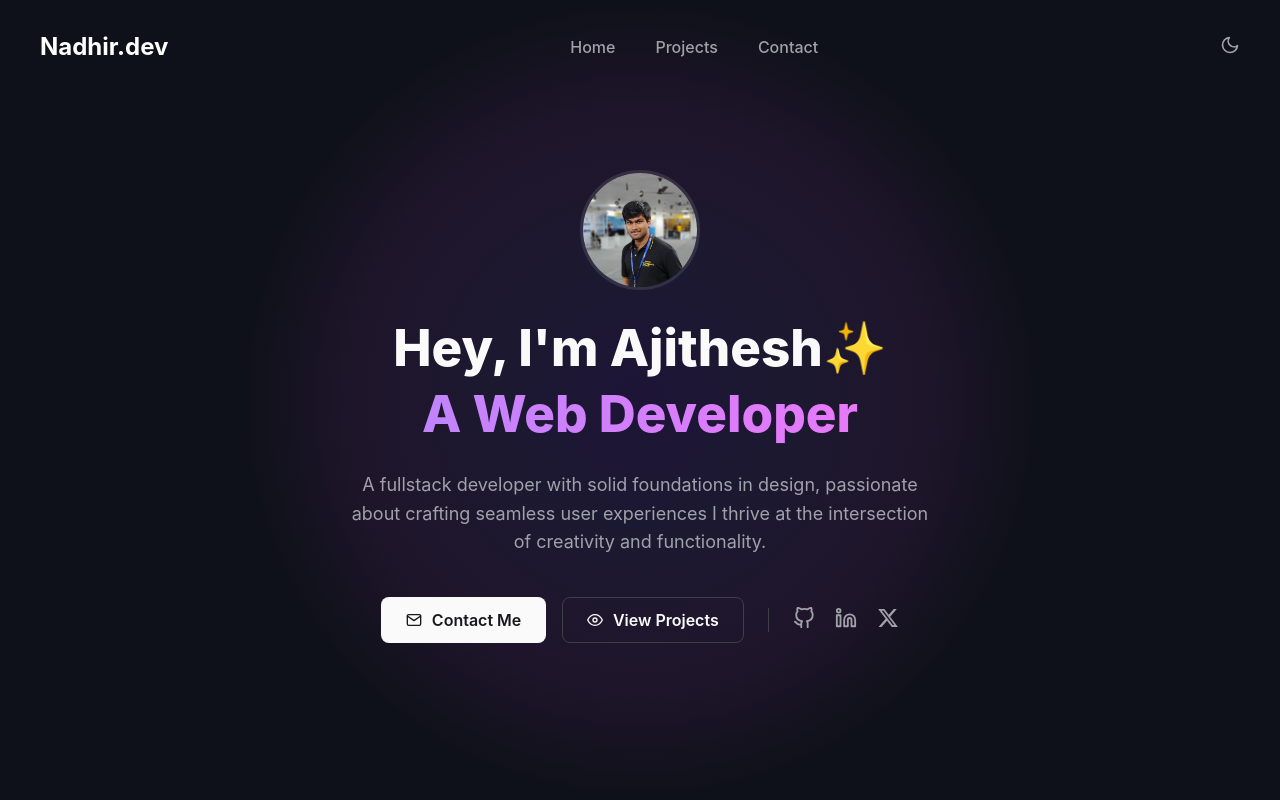
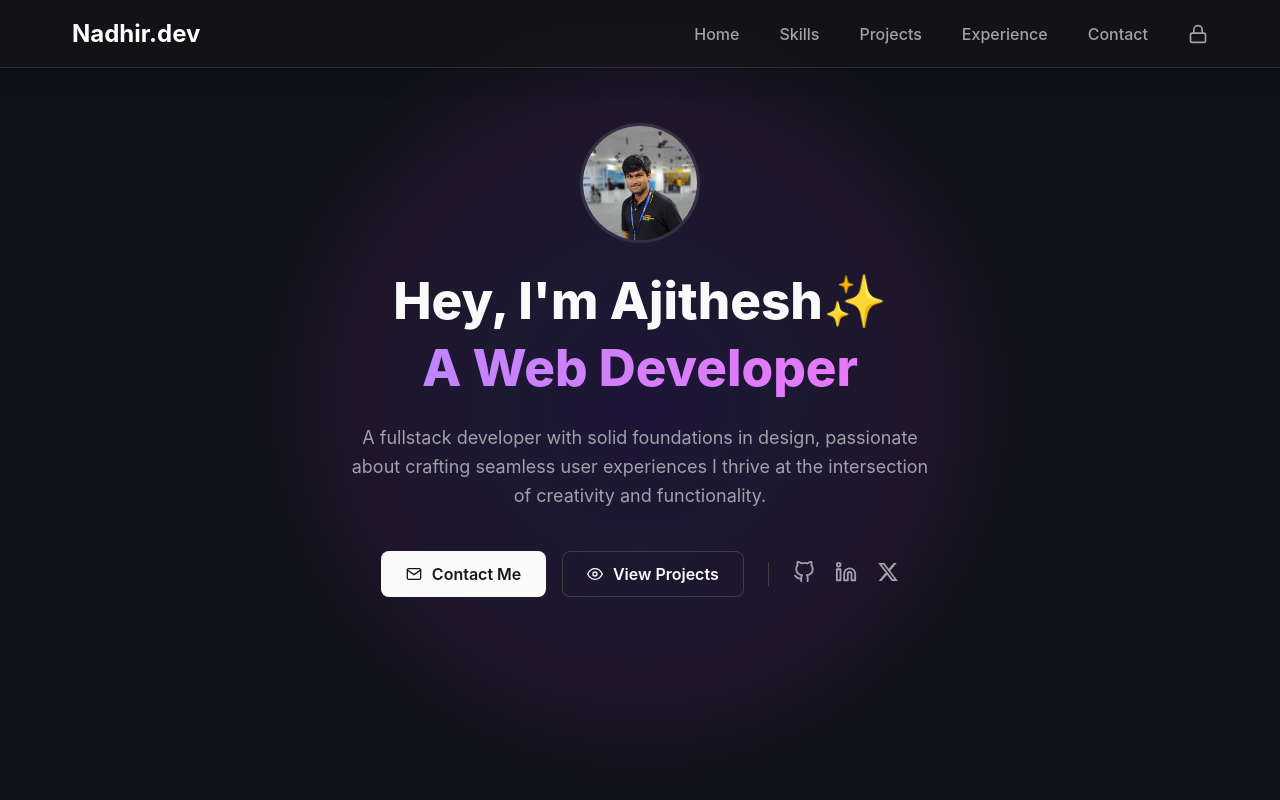
Before and after one commit to Ajithesh9/portfolio, a React (Vite) app: page / in a window 1280 px wide. Shown: the top 800 px of the page. Built offline with nearby package versions, Linux system fonts and the light colour scheme.

Commit message:
Refactor Navbar for fixed positioning and add secure connection icon; update main content padding and rounded corners

```diff
--- a/src/Navbar.css
+++ b/src/Navbar.css
@@ -1,19 +1,56 @@
+/* --- Body Styles (ensure these are in your global CSS) --- */
+body {
+  background-color: #111827;
+  background-image: radial-gradient(at 80% 20%, hsla(215, 70%, 50%, 0.25) 0px, transparent 50%),
+                    radial-gradient(at 20% 90%, hsla(330, 60%, 45%, 0.2) 0px, transparent 50%);
+  color: white;
+  font-family: sans-serif;
+}
+
 /* --- Navigation Bar --- */
 .navbar {
-  width: 100%;
-  max-width: 1200px;
+  /* --- CHANGE: Make the navbar stick to the top --- */
+  position: fixed;
+  top: 0;
+  left: 0;
+  width: 100%; /* Span the full viewport width */
+  z-index: 100;
+
+  /* --- Glassmorphism Effect --- */
+  background: rgba(23, 23, 23, 0.6);
+  backdrop-filter: blur(10px);
+  -webkit-backdrop-filter: blur(10px);
+  border-bottom: 1px solid rgba(255, 255, 255, 0.1); /* Only bottom border is needed */
+  box-shadow: 0 4px 30px rgba(0, 0, 0, 0.1);
+}
+
+/* NEW: Container for the content inside the navbar */
+.navbar-container {
   display: flex;
   justify-content: space-between;
   align-items: center;
-  padding: 2rem 0;
-  z-index: 2; /* Ensures navbar is above other content */
+
+  /* Constrain the width and center it */
+  max-width: 1200px;
+  width: 100%;
+  margin: 0 auto;
+
+  /* Padding for the content inside */
+  padding: 1.2rem 2rem;
 }
+
 
 .logo {
   font-size: 1.5rem;
   font-weight: 700;
   color: #FFFFFF;
   text-decoration: none;
+}
+
+.navbar-right {
+  display: flex;
+  align-items: center;
+  gap: 2.5rem;
 }
 
 .nav-links {
@@ -25,7 +62,7 @@
 }
 
 .nav-links a {
-  color: #A1A1AA; /* A slightly muted color for nav links */
+  color: #A1A1AA;
   text-decoration: none;
   font-size: 1rem;
   font-weight: 500;
@@ -36,15 +73,45 @@
   color: #FFFFFF;
 }
 
-.theme-toggle {
+.secure-lock {
+  position: relative;
   background: transparent;
   border: none;
   color: #A1A1AA;
   cursor: pointer;
   padding: 0;
+  display: flex;
+  align-items: center;
   transition: color 0.3s ease;
 }
 
-.theme-toggle:hover {
+.secure-lock:hover {
+  color: #34D399;
+}
+
+.secure-lock::after {
+  content: 'Secure Connection';
+  position: absolute;
+
+  /* --- CHANGE: Position tooltip below the icon --- */
+  top: calc(100% + 10px); /* 100% of the button's height + 10px gap */
+  left: 50%;
+  transform: translateX(-50%);
+
+  background-color: #27272A;
   color: #FFFFFF;
+  padding: 6px 12px;
+  border-radius: 6px;
+  font-size: 0.875rem;
+  white-space: nowrap;
+
+  opacity: 0;
+  visibility: hidden;
+  transition: opacity 0.3s ease, visibility 0.3s ease;
+  z-index: 10;
 }
+
+.secure-lock:hover::after {
+  opacity: 1;
+  visibility: visible;
+}
--- a/src/components/Navbar.jsx
+++ b/src/components/Navbar.jsx
@@ -1,23 +1,33 @@
 import React from 'react';
 import '../Navbar.css';
 
-// Importing the moon icon from react-icons
-import { FiMoon } from 'react-icons/fi';
+// Importing the Lock icon from react-icons
+import { FiLock } from 'react-icons/fi';
 
 const Navbar = () => {
   return (
+    // The main nav element is now fixed and handles the background
     <nav className="navbar">
+      {/* Inner container to constrain content width and handle layout */}
+      <div className="navbar-container">
         <a href="/" className="logo">
           Nadhir.dev
         </a>
+
+        <div className="navbar-right">
           <ul className="nav-links">
             <li><a href="/">Home</a></li>
+            <li><a href="/skills">Skills</a></li>
             <li><a href="/projects">Projects</a></li>
+            <li><a href="/experience">Experience</a></li>
             <li><a href="/contact">Contact</a></li>
           </ul>
-      <button className="theme-toggle" aria-label="Toggle theme">
-        <FiMoon size={20} />
+
+          <button className="secure-lock" aria-label="Secure Connection">
+            <FiLock size={20} />
           </button>
+        </div>
+      </div>
     </nav>
   );
 };
--- a/src/index.css
+++ b/src/index.css
@@ -1,4 +1,8 @@
 /* Reset & Base */
+main-content {
+   padding-top: 80px;
+}
+
 * { margin: 0; padding: 0; box-sizing: border-box; }
 html, body, #root { height: 100%; }
 body {
```
Lines whose indentation alone changed are shown as unchanged.
